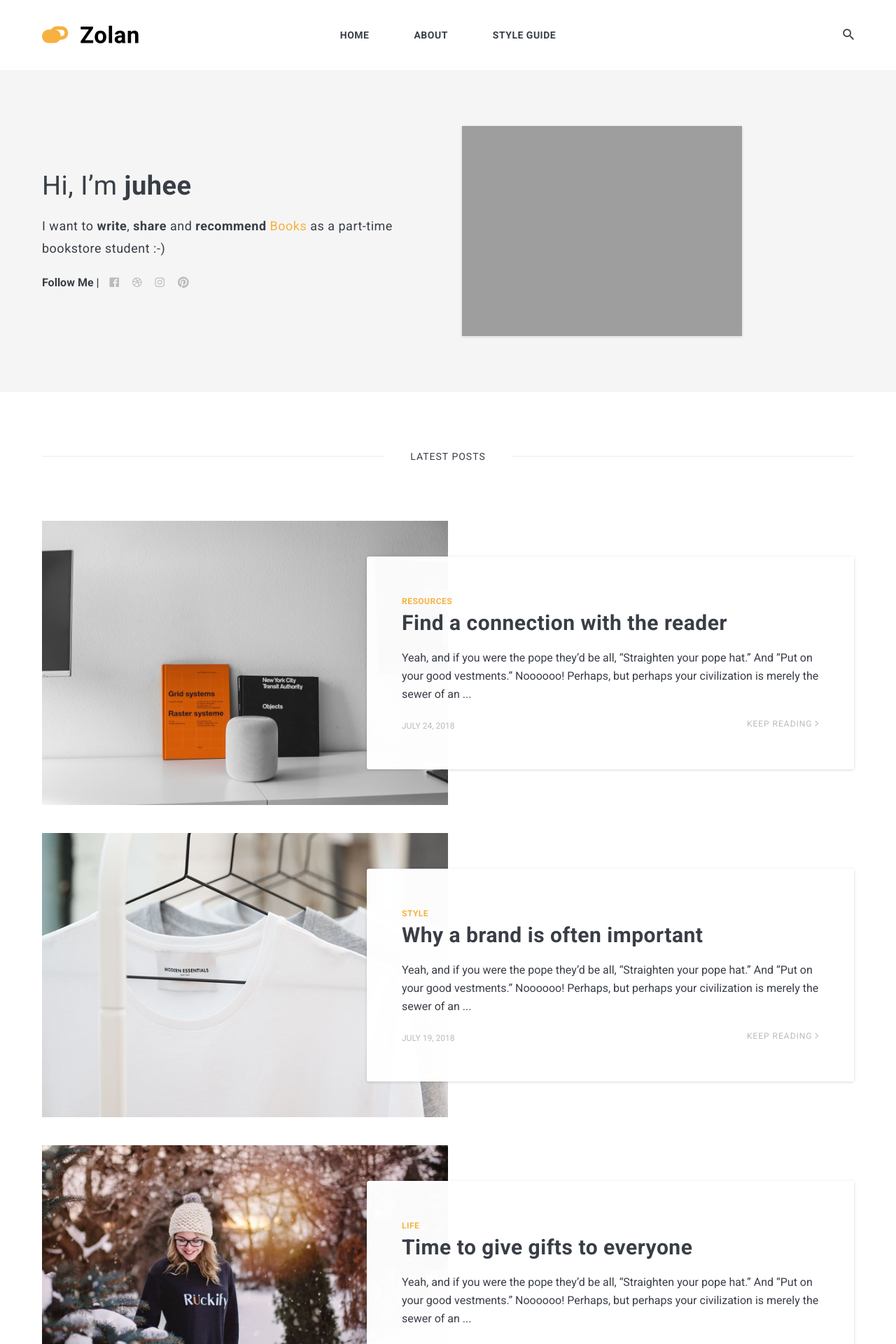
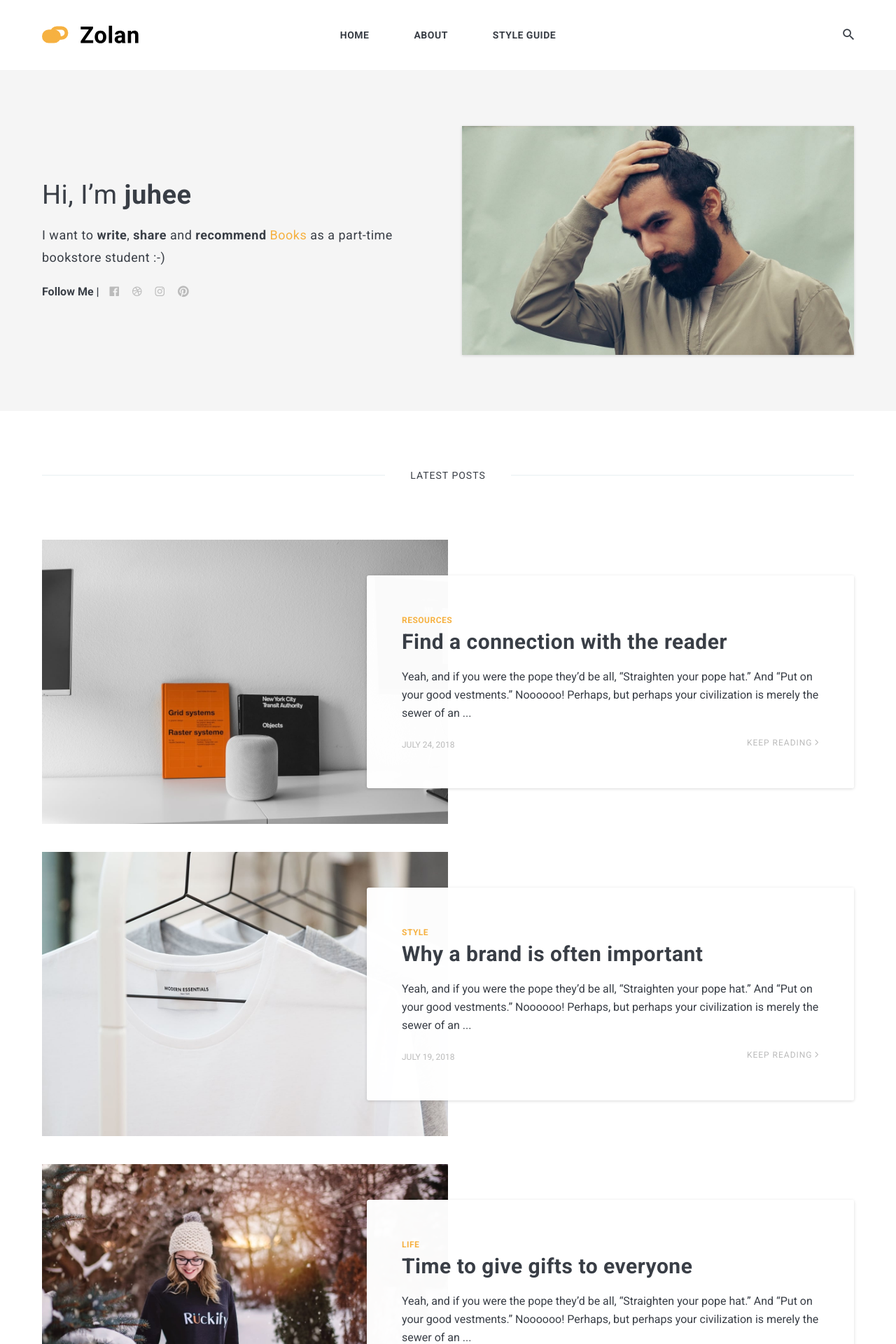
Before and after one commit to du2i/du2i.github.io, a Jekyll site: the page built from index.html, in a window 1280 px wide. Shown: the top 1920 px of the page at 70% size. Built offline with Jekyll 4.4.1, drawn with Linux system fonts in a browser that asks for light colours; nearby versions of some CDN libraries; the list of posts is cut into pages by our own code.

Commit message:
Update settings.yml

```diff
--- a/_data/settings.yml
+++ b/_data/settings.yml
@@ -9,7 +9,7 @@ description: Zolan is modern minimal theme for Jekyll
 # Author Settings
 author:
   name: Juhee
-  image: /Users/kimjuhee/Desktop/깃헙/du2i.github.io/images/001.jpg
+  image: 01.jpg
   say-hello: Hi, I’m <strong>juhee </strong>
   bio: I want to  <strong>write</strong>, <strong>share</strong> and <strong>recommend </strong>  <a href="#"> Books</a> as a part-time bookstore student :-)
 
```
